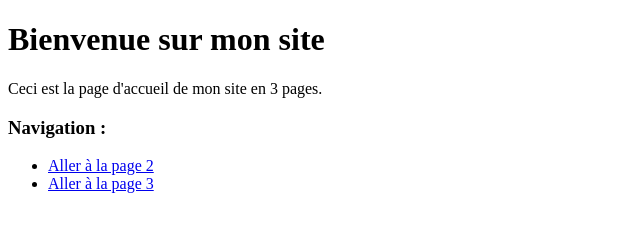
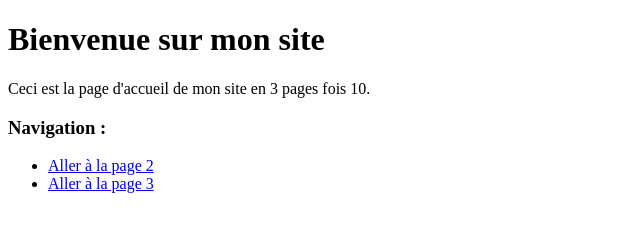
Before and after one commit to merviechou/Cours-Devopps, a plain HTML site: page index.html in a window 1280 px wide. Shown: the full height of the page, 0-640 px from the left. Drawn offline with Linux system fonts and the light colour scheme.

Commit message:
Update index.html

```diff
--- a/index.html
+++ b/index.html
@@ -7,7 +7,7 @@
 <body>
     <h1>Bienvenue sur mon site</h1>
 
-    <p>Ceci est la page d'accueil de mon site en 3 pages.</p>
+    <p>Ceci est la page d'accueil de mon site en 3 pages fois 10.</p>
 
     <h3>Navigation :</h3>
     <ul>
```
